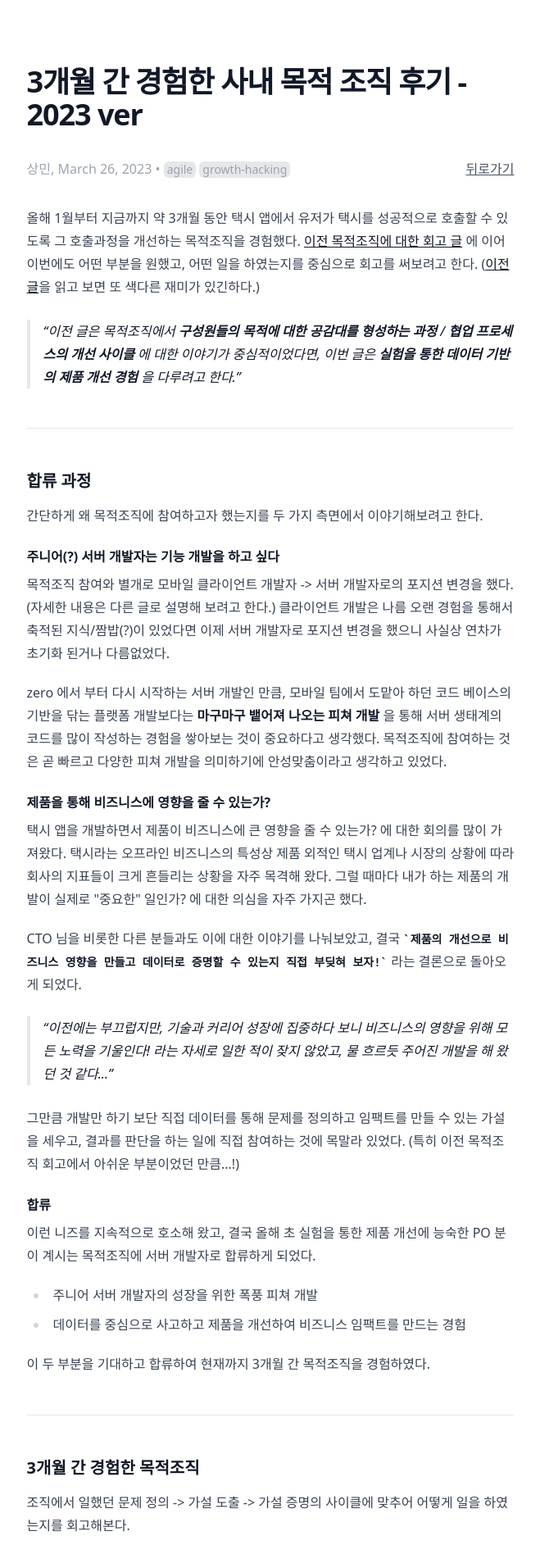
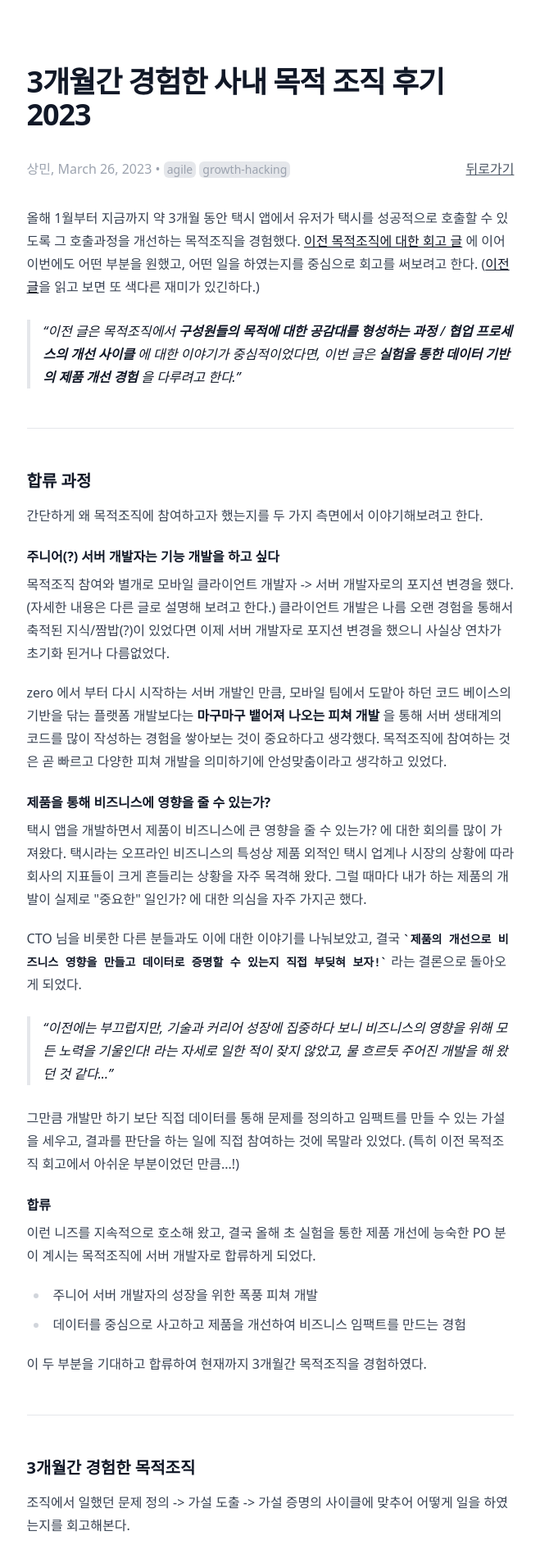
Before and after one commit to sanggggg/me-src, a Gatsby site: page /blog/retrospect-component-team in a window 1280 px wide. Shown: the top 1896 px of the page at 82% size, without its empty margins (310-969 px from the left). Built offline with nearby package versions, Linux system fonts and the light colour scheme; Gatsby itself is replaced by a stand-in of ours; some packages are replaced by stand-ins of ours.

Commit message:
fix miss spell

```diff
--- a/blog/retrospect-component-team.mdx
+++ b/blog/retrospect-component-team.mdx
@@ -1,5 +1,5 @@
 ---
-title: 3개월 간 경험한 사내 목적 조직 후기 - 2023 ver
+title: 3개월간 경험한 사내 목적 조직 후기 2023
 date: 2023-03-26
 tag: agile, growth-hacking
 author: 상민
@@ -38,11 +38,11 @@ CTO 님을 비롯한 다른 분들과도 이에 대한 이야기를 나눠보았
 - 주니어 서버 개발자의 성장을 위한 폭풍 피쳐 개발
 - 데이터를 중심으로 사고하고 제품을 개선하여 비즈니스 임팩트를 만드는 경험
 
-이 두 부분을 기대하고 합류하여 현재까지 3개월 간 목적조직을 경험하였다.
+이 두 부분을 기대하고 합류하여 현재까지 3개월간 목적조직을 경험하였다.
 
 ---
 
-### 3개월 간 경험한 목적조직
+### 3개월간 경험한 목적조직
 
 조직에서 일했던 문제 정의 -> 가설 도출 -> 가설 증명의 사이클에 맞추어 어떻게 일을 하였는지를 회고해본다.
 
@@ -72,7 +72,7 @@ AB Testing 을 통해 제품 개선의 결과를 명확하게 파악하고 지
 
 ### 결론
 
-위와 같은 과정을 통해서 3개월 간 목적조직에 참여하고 있고, 결론적으로 현재에도 계속 임팩트를 정확하게 측정하며 꾸준한 제품 개선과 실제 (측정가능하고) 유의미한 택시 호출율의 개선을 만들어 가고 있는 중이다! 사실상 글 초반에 이야기한 서버 개발자로 피쳐 마구마구 찍어내기나, 제품을 통한 비즈니스 임팩트 만들기 두 부분을 다 충족하면서 꾸준히 성장하고 있는 중이다 :happy_cat:
+위와 같은 과정을 통해서 3개월간 목적조직에 참여하고 있고, 결론적으로 현재에도 계속 임팩트를 정확하게 측정하며 꾸준한 제품 개선과 실제 (측정가능하고) 유의미한 택시 호출율의 개선을 만들어 가고 있는 중이다! 사실상 글 초반에 이야기한 서버 개발자로 피쳐 마구마구 찍어내기나, 제품을 통한 비즈니스 임팩트 만들기 두 부분을 다 충족하면서 꾸준히 성장하고 있는 중이다 :happy_cat:
 
 사실 이렇게 만족스럽게 일할 수 있었던 것은 조직 구성원분들의 덕이 너무 크다. 실험을 통한 제품 개선에 능숙하고, 좋은 가설을 제시하고 구현할 수 있는 PO, 디자이너, 개발자 분들이 계시기 때문에 정말 옆에서 많이 배우고 있는 중이다. (앞서 글을 작성하며 개발에 대한 이야기는 많이 하지 못하였지만, 목적조직 내의 서버 개발자가 나 포함 2명이 있기 때문에 티키타카 하면서 정말 빠르게 Spring, MySQL 등등에 적응해 나가는 중이다.)
 
```
